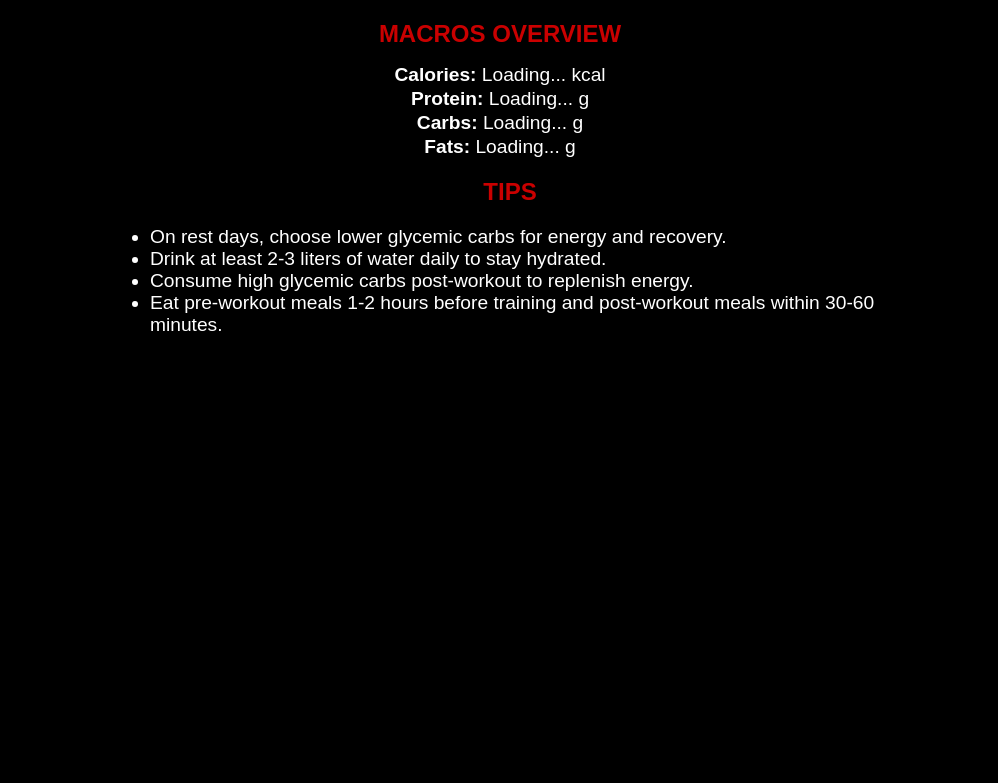
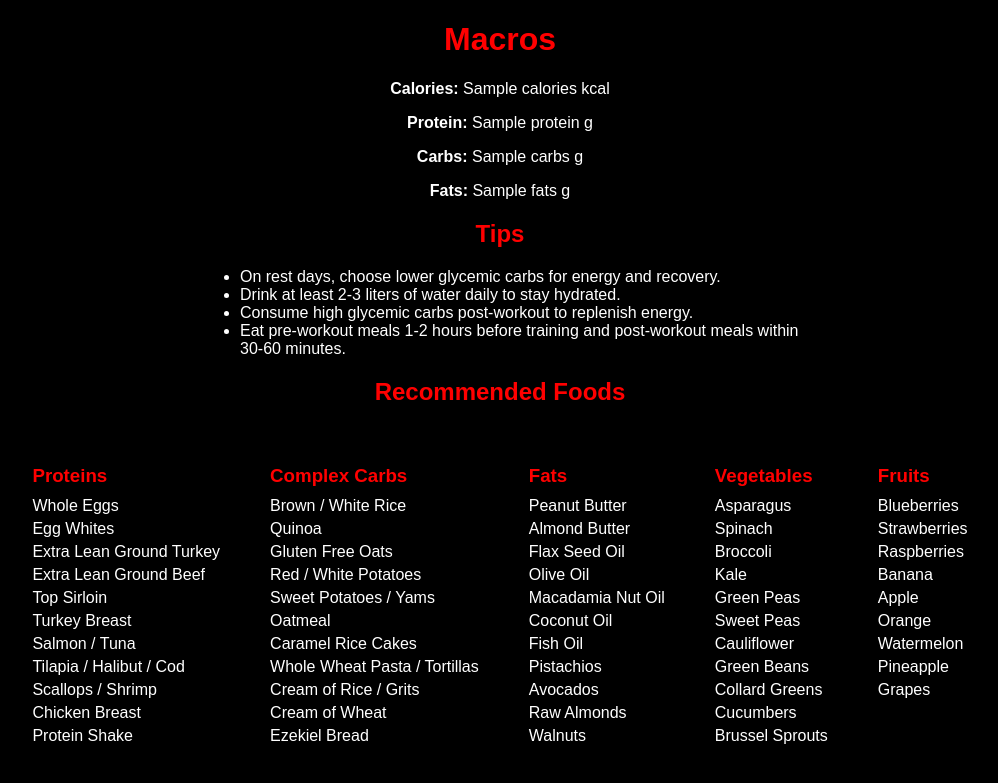
Before and after one commit to aolvera30/Iron_Fuel, a Flask app: template templates/macro_overview.html in a window 1280 px wide. Shown: the top 783 px of the page, without its empty margins (140-1138 px from the left). Run offline with Flask 3, Linux system fonts and the light colour scheme; the template is opened without the code that fills it: most values are stand-ins (such as "Sample title", 1, 10 or a date in 2020).

Commit message:
Updated project files with bug fixes

```diff
--- a/app.py
+++ b/app.py
@@ -1,27 +1,24 @@
 from flask import Flask, request, jsonify, render_template, url_for, redirect
-from macro_logic import calculate_macros  # Import your macro calculation function
-import json
+from macro_logic import calculate_macros
 import logging
 
 app = Flask(__name__, static_folder='static')
 
 # Configure logging to see debug information in the console
-logging.basicConfig(level=logging.DEBUG)
+logging.basicConfig(level=logging.INFO)
 
 @app.route('/')
 def home():
-    return render_template('welcome.html')  # Serve the welcome page
+    return render_template('welcome.html')
 
 @app.route('/input', methods=['GET', 'POST'])
 def user_input():
     if request.method == 'GET':
-        return render_template('user_input.html')  # Serve the user input form
-    elif request.method == 'POST':
-        return redirect('/overview')
+        return render_template('user_input.html')
 
 @app.route('/overview')
 def macro_overview():
-    return render_template('macro_overview.html')  # Serve the macros overview page
+    return render_template('macro_overview.html')
 
 # API endpoint to calculate macros
 @app.route('/api/calculate_macros', methods=['POST'])
@@ -57,8 +54,8 @@ def calculate_macros_api():
         # Log calculated macros
         app.logger.info(f"Calculated Macros: {macros}")
 
-        # Return the calculated macros as a JSON response
-        return jsonify(macros)
+        # Return the calculated macros as a JSON response and render the HTML
+        return render_template('macro_overview.html', macros=macros)
 
     except Exception as e:
         app.logger.error(f"Error during macro calculation: {str(e)}")
--- a/static/app.js
+++ b/static/app.js
@@ -1,50 +1,48 @@
-document.addEventListener('DOMContentLoaded', function () {
-    const form = document.getElementById('inputForm');
-    if (form) {
-        form.addEventListener('submit', function (event) {
-            event.preventDefault(); // Prevent default form submission
+// Wait for the DOM to fully load
+document.addEventListener("DOMContentLoaded", () => {
+    // Get the form element by its ID
+    const form = document.getElementById("inputForm");
 
-            // Collect form data
-            const formData = {
-                goal: document.getElementById('goal').value,
-                weight: parseFloat(document.getElementById('weight').value),
-                height_feet: parseInt(document.getElementById('height_feet').value),
-                height_inches: parseInt(document.getElementById('height_inches').value),
-                age: parseInt(document.getElementById('age').value),
-                gender: document.getElementById('gender').value,
-                activity_level: document.getElementById('activity_level').value
-            };
+    // Add an event listener to handle form submission
+    form.addEventListener("submit", async (event) => {
+        event.preventDefault(); // Prevent the default form submission
 
-            // Send data to backend API
-            fetch('/api/calculate_macros', {
-                method: 'POST',
-                headers: { 'Content-Type': 'application/json' },
-                body: JSON.stringify(formData)
-            })
-            .then(response => {
-                if (!response.ok) {
-                    throw new Error(`HTTP error! Status: ${response.status}`);
-                }
-                return response.json();
-            })
-            .then(data => {
-                if (data.error) {
-                    alert(data.error);
-                } else {
-                    // Update the Macros Overview page with the response data
-                    document.getElementById('calories').textContent = data.calories;
-                    document.getElementById('protein').textContent = data.protein_grams;
-                    document.getElementById('carbs').textContent = data.carbs_grams;
-                    document.getElementById('fats').textContent = data.fat_grams;
+        // Collect form data
+        const formData = new FormData(form);
+        const data = {};
+        formData.forEach((value, key) => {
+            data[key] = value;
+        });
 
-                    // Redirect to the macro overview page after successfully getting the data
-                    window.location.href = "/overview";
-                }
-            })
-            .catch(error => {
-                console.error('Error:', error);
-                alert('An error occurred while processing your request. Please try again.');
+        try {
+            // Send a POST request to the /api/calculate_macros endpoint
+            const response = await fetch("/api/calculate_macros", {
+                method: "POST",
+                headers: {
+                    "Content-Type": "application/json",
+                },
+                body: JSON.stringify(data),
             });
-        });
-    }
+
+            console.log("Response:", response);
+
+            if (response.ok) {
+                // Get the HTML response and replace the current document
+                const html = await response.text();
+
+                console.log("HTML:", html);
+
+                document.open(); // Open a new document context
+                document.write(html); // Replace the current page with the new content
+                document.close(); // Close the document context
+            } else {
+                // Handle errors (e.g., missing fields or server issues)
+                const errorData = await response.json();
+                alert(errorData.error || "An error occurred while calculating macros.");
+            }
+        } catch (error) {
+            console.error("Error submitting form:", error);
+            alert("An unexpected error occurred. Please try again.");
+        }
+    });
 });
--- a/templates/macro_overview.html
+++ b/templates/macro_overview.html
@@ -1,113 +1,64 @@
+
 <!DOCTYPE html>
 <html lang="en">
 <head>
     <meta charset="UTF-8">
     <meta name="viewport" content="width=device-width, initial-scale=1.0">
     <title>Macros Overview</title>
-    <link href="https://fonts.googleapis.com/css2?family=Roboto+Condensed:wght@700&display=swap" rel="stylesheet">
     <style>
         body {
             margin: 0;
-            padding: 0;
-            font-family: 'Bebas Neue', sans-serif;
+            font-family: Arial, sans-serif;
             background-color: black;
             color: white;
             text-align: center;
         }
-
         h1, h2 {
-            font-size: 1.5rem;
-            color: #ca0000;
-            margin-top: 20px;
-            text-transform: uppercase;
+            color: #ff0000;
         }
-
-        /* Macros section */
         .macros {
-            font-size: 1.5rem;
-            margin: 10px auto;
-            max-width: 800px;
+            margin: 20px auto;
         }
-
-        .macros p {
-            margin: 2px 0;
-            font-size: 1.2rem;
-            font-weight: normal;
+        .tips {
+            margin: 20px auto;
+            text-align: left;
+            max-width: 600px;
+            margin-left: auto;
+            margin-right: auto;
         }
-
-        /* Tips section */
-        .tips {
-            font-size: 1.2rem;
-            margin: 10px auto;
-            max-width: 800px;
-            text-align: center;
-            padding-left: 20px;
+        .food-chart {
+            margin: 40px auto;
+            display: flex;
+            justify-content: center;
+            gap: 50px;
         }
-
-        .tips ul {
-            list-style-type: disc;
-            padding-left: 40px;
-            margin: 0 auto;
-            display: inline-block;
+        .food-category {
             text-align: left;
         }
-
-        /* Food Chart section */
-        .food-chart {
-            display: flex;
-            flex-wrap: wrap;
-            justify-content: center;
-            margin: 20px auto;
-            max-width: 1200px;
+        .food-category h3 {
+            color: #ff0000;
+            margin-bottom: 10px;
         }
-
-        .category {
-            color: #ca0000;
-            font-size: 1rem;
-            margin-bottom: 10px;
-            text-align: left;
-            width: 200px;
-            margin-right: 30px;
-            font-family: 'Roboto Condensed', sans-serif;
-        }
-
-        .category ul {
+        .food-category ul {
             list-style: none;
             padding: 0;
             margin: 0;
-            text-align: left;
         }
-
-        .category li {
-            font-size: 1rem;
-            color: white;
-            margin-bottom: 10px;
-        }
-
-        /* Mobile responsive design */
-        @media (max-width: 1200px) {
-            .food-chart {
-                flex-direction: column;
-                align-items: center;
-            }
+        .food-category ul li {
+            margin: 5px 0;
         }
     </style>
 </head>
 <body>
-
-    <h1>Macros Overview</h1>
-
-    <!-- Macros Section -->
+    <h1>Macros</h1>
     <div class="macros">
-        <p><strong>Calories:</strong> <span id="calories">Loading...</span> kcal</p>
-        <p><strong>Protein:</strong> <span id="protein">Loading...</span> g</p>
-        <p><strong>Carbs:</strong> <span id="carbs">Loading...</span> g</p>
-        <p><strong>Fats:</strong> <span id="fats">Loading...</span> g</p>
+        <p><strong>Calories:</strong> <span>{{ macros.calories }}</span> kcal</p>
+        <p><strong>Protein:</strong> <span>{{ macros.protein }}</span> g</p>
+        <p><strong>Carbs:</strong> <span>{{ macros.carbs }}</span> g</p>
+        <p><strong>Fats:</strong> <span>{{ macros.fats }}</span> g</p>
     </div>
-
-    <!-- Tips Section -->
+    <h2>Tips</h2>
     <div class="tips">
-        <h2>Tips</h2>
         <ul>
             <li>On rest days, choose lower glycemic carbs for energy and recovery.</li>
             <li>Drink at least 2-3 liters of water daily to stay hydrated.</li>
@@ -115,14 +66,86 @@
             <li>Eat pre-workout meals 1-2 hours before training and post-workout meals within 30-60 minutes.</li>
         </ul>
     </div>
-
-    <!-- Recommended Foods Section -->
+    <h2>Recommended Foods</h2>
     <div class="food-chart">
-        <!-- JavaScript or Server Side can dynamically update this section -->
+        <div class="food-category">
+            <h3>Proteins</h3>
+            <ul>
+                <li>Whole Eggs</li>
+                <li>Egg Whites</li>
+                <li>Extra Lean Ground Turkey</li>
+                <li>Extra Lean Ground Beef</li>
+                <li>Top Sirloin</li>
+                <li>Turkey Breast</li>
+                <li>Salmon / Tuna</li>
+                <li>Tilapia / Halibut / Cod</li>
+                <li>Scallops / Shrimp</li>
+                <li>Chicken Breast</li>
+                <li>Protein Shake</li>
+            </ul>
+        </div>
+        <div class="food-category">
+            <h3>Complex Carbs</h3>
+            <ul>
+                <li>Brown / White Rice</li>
+                <li>Quinoa</li>
+                <li>Gluten Free Oats</li>
+                <li>Red / White Potatoes</li>
+                <li>Sweet Potatoes / Yams</li>
+                <li>Oatmeal</li>
+                <li>Caramel Rice Cakes</li>
+                <li>Whole Wheat Pasta / Tortillas</li>
+                <li>Cream of Rice / Grits</li>
+                <li>Cream of Wheat</li>
+                <li>Ezekiel Bread</li>
+            </ul>
+        </div>
+        <div class="food-category">
+            <h3>Fats</h3>
+            <ul>
+                <li>Peanut Butter</li>
+                <li>Almond Butter</li>
+                <li>Flax Seed Oil</li>
+                <li>Olive Oil</li>
+                <li>Macadamia Nut Oil</li>
+                <li>Coconut Oil</li>
+                <li>Fish Oil</li>
+                <li>Pistachios</li>
+                <li>Avocados</li>
+                <li>Raw Almonds</li>
+                <li>Walnuts</li>
+            </ul>
+        </div>
+        <div class="food-category">
+            <h3>Vegetables</h3>
+            <ul>
+                <li>Asparagus</li>
+                <li>Spinach</li>
+                <li>Broccoli</li>
+                <li>Kale</li>
+                <li>Green Peas</li>
+                <li>Sweet Peas</li>
+                <li>Cauliflower</li>
+                <li>Green Beans</li>
+                <li>Collard Greens</li>
+                <li>Cucumbers</li>
+                <li>Brussel Sprouts</li>
+            </ul>
+        </div>
+        <div class="food-category">
+            <h3>Fruits</h3>
+            <ul>
+                <li>Blueberries</li>
+                <li>Strawberries</li>
+                <li>Raspberries</li>
+                <li>Banana</li>
+                <li>Apple</li>
+                <li>Orange</li>
+                <li>Watermelon</li>
+                <li>Pineapple</li>
+                <li>Grapes</li>
+            </ul>
+        </div>
     </div>
-
-    <!-- Link to JavaScript File -->
-    <script src="{{ url_for('static', filename='app.js') }}"></script>
-
 </body>
 </html>
```
Also changed, not shown: macro_logic.py (+52 -38 lines).
